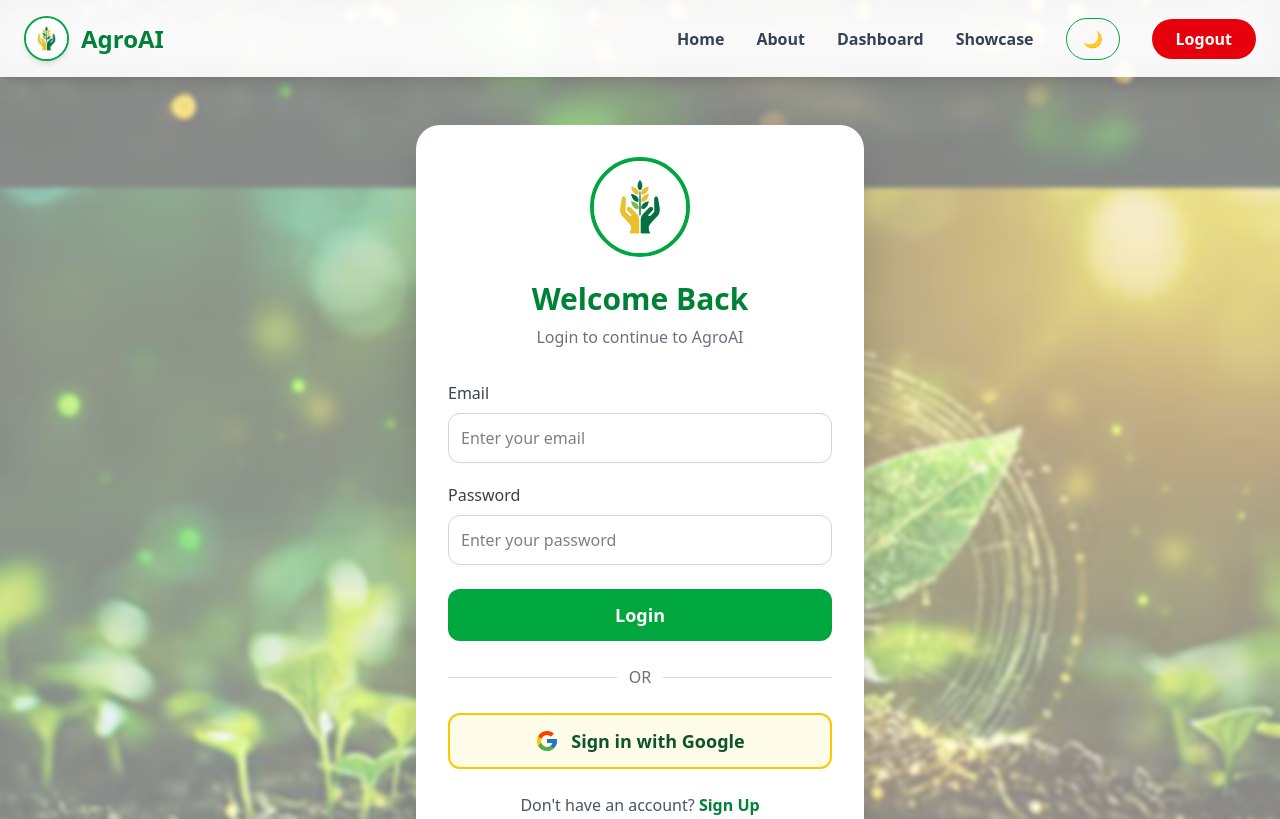
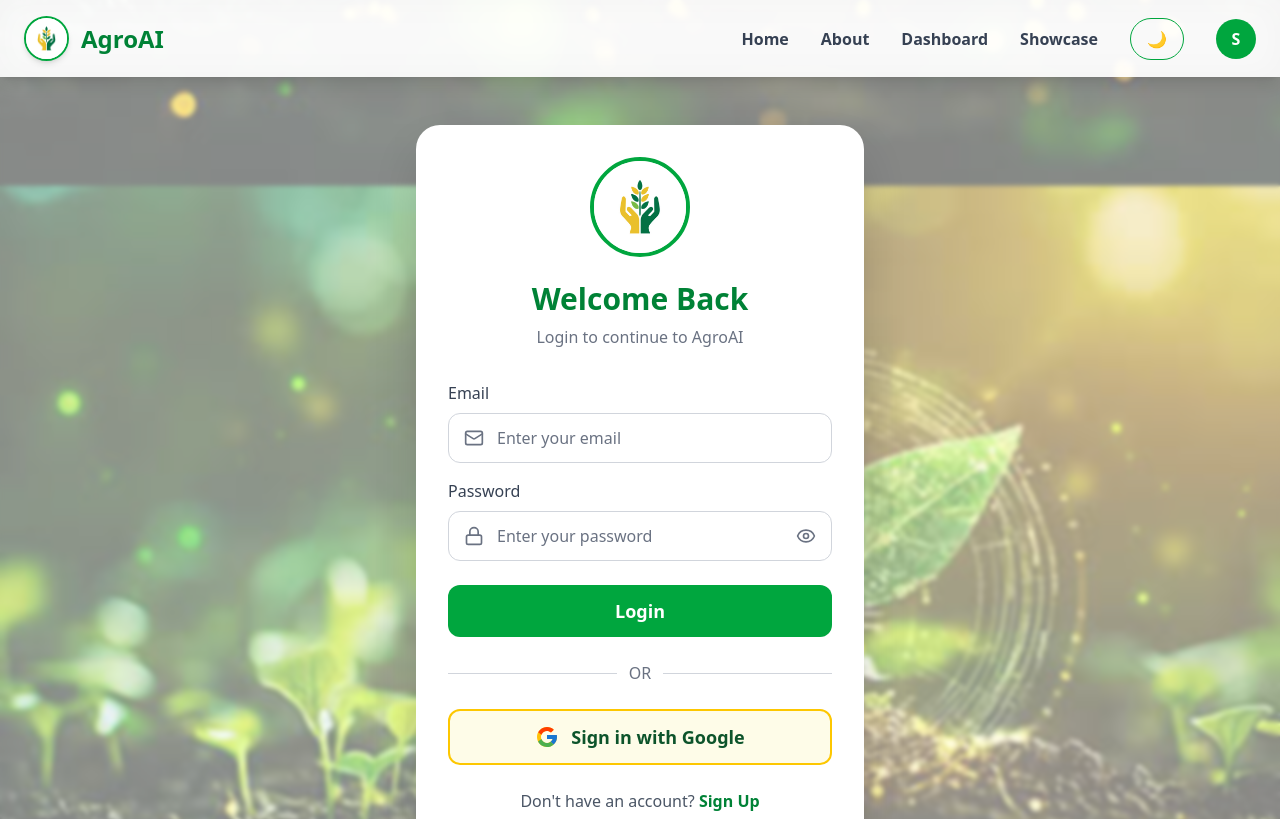
Before and after one commit to harshavennapu/AI-Powered-Crop-Advisory-Chatbot-Prototype-, a Next.js app in the folder front-end/: page /login in a window 1280 px wide. Shown: the top 819 px of the page. Built offline with nearby package versions, Linux system fonts and the light colour scheme; sample sign-in values are in the browser's storage.

Commit message:
Improve UI consistency and fix light theme styling

```diff
--- a/front-end/app/about/page.jsx
+++ b/front-end/app/about/page.jsx
@@ -7,65 +7,58 @@ export default function AboutPage() {
       <Navbar />
 
       <main className="mx-auto w-full max-w-7xl flex-1 px-4 py-10 sm:px-6 lg:px-8">
-
         {/* Hero */}
         <div className="rounded-3xl border border-green-300/30 bg-linear-to-r from-green-900/80 via-emerald-800/80 to-green-700/80 p-8 shadow-2xl backdrop-blur-xl">
-
           <h1 className="text-4xl font-bold text-yellow-300">
             🌱 About AgroAI
           </h1>
 
           <p className="mt-4 text-lg text-green-100">
             AgroAI is an intelligent agriculture platform designed to help
-            farmers make smarter decisions using Artificial Intelligence.
-            Our goal is to improve productivity, reduce crop losses, and
-            provide modern farming solutions through technology.
+            farmers make smarter decisions using Artificial Intelligence. Our
+            goal is to improve productivity, reduce crop losses, and provide
+            modern farming solutions through technology.
           </p>
-
         </div>
 
         {/* Mission & Vision */}
         <div className="mt-10 grid gap-8 md:grid-cols-2">
-
-          <div className="rounded-2xl bg-white/10 p-6 shadow-xl backdrop-blur-md">
+          <div className="rounded-2xl bg-white p-6 shadow-xl dark:bg-gray-800">
             <h2 className="text-2xl font-bold text-yellow-300">
               🎯 Our Mission
             </h2>
 
-            <p className="mt-4 text-green-100">
+            <p className="mt-4 text-gray-700 dark:text-green-100">
               To empower farmers with AI-driven tools that simplify crop
               management, improve decision-making, and promote sustainable
               agriculture.
             </p>
           </div>
 
-          <div className="rounded-2xl bg-white/10 p-6 shadow-xl backdrop-blur-md">
+          <div className="rounded-2xl bg-white p-6 shadow-xl dark:bg-gray-800">
             <h2 className="text-2xl font-bold text-yellow-300">
               👁️ Our Vision
             </h2>
 
-            <p className="mt-4 text-green-100">
+            <p className="mt-4 text-gray-700 dark:text-green-100">
               To create a future where every farmer can access smart farming
               technologies for increased productivity and better livelihoods.
             </p>
           </div>
-
         </div>
 
         {/* Services */}
-        <div className="mt-10 rounded-3xl bg-white/10 p-8 shadow-xl backdrop-blur-md">
-
+        <div className="mt-10 rounded-3xl bg-white p-8 shadow-xl dark:bg-gray-800">
           <h2 className="text-3xl font-bold text-yellow-300">
             🚀 What We Offer
           </h2>
 
           <div className="mt-6 grid gap-6 md:grid-cols-2">
-
             <div className="rounded-xl bg-green-900/40 p-5">
               <h3 className="text-xl font-semibold text-white">
                 🌾 AI Crop Advisory
               </h3>
-              <p className="mt-2 text-green-100">
+              <p className="mt-2 text-gray-100">
                 Personalized crop recommendations based on soil and weather.
               </p>
             </div>
@@ -74,8 +67,9 @@ export default function AboutPage() {
               <h3 className="text-xl font-semibold text-white">
                 ☁️ Weather Insights
               </h3>
-              <p className="mt-2 text-green-100">
-                Real-time forecasts to help farmers plan agricultural activities.
+              <p className="mt-2 text-gray-100">
+                Real-time forecasts to help farmers plan agricultural
+                activities.
               </p>
             </div>
 
@@ -83,7 +77,7 @@ export default function AboutPage() {
               <h3 className="text-xl font-semibold text-white">
                 🐛 Pest Detection
               </h3>
-              <p className="mt-2 text-green-100">
+              <p className="mt-2 text-gray-100">
                 AI-powered pest identification and treatment suggestions.
               </p>
             </div>
@@ -92,30 +86,26 @@ export default function AboutPage() {
               <h3 className="text-xl font-semibold text-white">
                 📈 Market Prices
               </h3>
-              <p className="mt-2 text-green-100">
-                Stay updated with the latest agricultural market trends and crop prices.
+              <p className="mt-2 text-gray-100">
+                Stay updated with the latest agricultural market trends and crop
+                prices.
               </p>
             </div>
-
           </div>
-
         </div>
 
         {/* Team */}
         <div className="mt-10 rounded-3xl border border-yellow-300/20 bg-linear-to-r from-green-900/80 to-emerald-700/80 p-8 text-center shadow-xl">
-
           <h2 className="text-3xl font-bold text-yellow-300">
             🤝 Our Commitment
           </h2>
 
           <p className="mt-4 text-lg text-green-100">
-            We are committed to supporting farmers through innovative,
-            reliable, and user-friendly AI solutions that contribute to
-            sustainable agriculture and food security.
+            We are committed to supporting farmers through innovative, reliable,
+            and user-friendly AI solutions that contribute to sustainable
+            agriculture and food security.
           </p>
-
         </div>
-
       </main>
 
       <Footer />
--- a/front-end/app/dashboard/page.jsx
+++ b/front-end/app/dashboard/page.jsx
@@ -132,28 +132,30 @@ export default function DashboardPage() {
 
         {/* Dashboard Stats */}
         <div className="mt-10 grid gap-6 md:grid-cols-3">
-          <div className="rounded-2xl bg-white/10 p-6 text-center backdrop-blur-md shadow-lg">
+          <div className="rounded-2xl bg-white p-6 text-center shadow-lg dark:bg-gray-800">
             <h2 className="text-4xl font-bold text-yellow-300">
               {stats.users}
             </h2>
 
-            <p className="mt-2 text-white">Registered Users</p>
+            <p className="mt-2 text-gray-700 dark:text-gray-200">
+              Registered Users
+            </p>
           </div>
 
-          <div className="rounded-2xl bg-white/10 p-6 text-center backdrop-blur-md shadow-lg">
+          <div className="rounded-2xl bg-white p-6 text-center shadow-lg dark:bg-gray-800">
             <h2 className="text-4xl font-bold text-yellow-300">
               {stats.crops}
             </h2>
 
-            <p className="mt-2 text-white">Total Crops</p>
+            <p className="mt-2 text-gray-700 dark:text-gray-200">Total Crops</p>
           </div>
 
-          <div className="rounded-2xl bg-white/10 p-6 text-center backdrop-blur-md shadow-lg">
+          <div className="rounded-2xl bg-white p-6 text-center shadow-lg dark:bg-gray-800">
             <h2 className="text-4xl font-bold text-yellow-300">
               {stats.aiFeatures}
             </h2>
 
-            <p className="mt-2 text-white">AI Features</p>
+            <p className="mt-2 text-gray-700 dark:text-gray-200">AI Features</p>
           </div>
         </div>
 
--- a/front-end/app/login/page.jsx
+++ b/front-end/app/login/page.jsx
@@ -1,5 +1,5 @@
 "use client";
-
+import { Eye, EyeOff, Mail, Lock } from "lucide-react";
 import { Suspense, useEffect, useState } from "react";
 import Link from "next/link";
 import Image from "next/image";
@@ -16,6 +16,7 @@ function LoginContent() {
   const [email, setEmail] = useState("");
   const [password, setPassword] = useState("");
   const [loading, setLoading] = useState(false);
+  const [showPassword, setShowPassword] = useState(false);
   const API_URL = "https://ai-powered-crop-advisory-chatbot-fa3i.onrender.com";
   useEffect(() => {
     const token = searchParams.get("token");
@@ -76,7 +77,8 @@ function LoginContent() {
   };
 
   const handleGoogleLogin = () => {
-    window.location.href = `${API_URL}/api/auth/google`;
+    window.location.href =
+      "https://ai-powered-crop-advisory-chatbot-fa3i.onrender.com/api/auth/google";
   };
 
   return (
@@ -103,34 +105,104 @@ function LoginContent() {
             Login to continue to AgroAI
           </p>
 
-          <div className="mb-5">
-            <label className="mb-2 block font-medium text-gray-700">
+          <div className="mb-4">
+            <label className="mb-2 block font-medium text-gray-700 dark:text-gray-300">
               Email
             </label>
+
+            <div className="relative">
+              <Mail
+                size={20}
+                className="absolute left-4 top-1/2 -translate-y-1/2 text-gray-500 dark:text-gray-400"
+              />
 
               <input
                 type="email"
                 placeholder="Enter your email"
                 value={email}
                 onChange={(e) => setEmail(e.target.value)}
-              className="w-full rounded-xl border border-gray-300 p-3 outline-none focus:border-green-600"
+                className="
+        w-full
+        rounded-xl
+        border
+        border-gray-300
+        dark:border-gray-600
+        bg-white
+        dark:bg-gray-800
+        text-gray-900
+        dark:text-white
+        placeholder:text-gray-500
+        dark:placeholder:text-gray-400
+        caret-green-600
+        p-3
+        pl-12
+        outline-none
+        focus:border-green-600
+        focus:ring-2
+        focus:ring-green-500
+      "
               />
+            </div>
           </div>
 
           <div className="mb-6">
-            <label className="mb-2 block font-medium text-gray-700">
+            <label className="mb-2 block font-medium text-gray-700 dark:text-gray-300">
               Password
             </label>
 
+            <div className="relative">
+              <Lock
+                size={20}
+                className="absolute left-4 top-1/2 -translate-y-1/2 text-gray-500 dark:text-gray-400"
+              />
+
               <input
-              type="password"
+                type={showPassword ? "text" : "password"}
                 placeholder="Enter your password"
                 value={password}
                 onChange={(e) => setPassword(e.target.value)}
-              className="w-full rounded-xl border border-gray-300 p-3 outline-none focus:border-green-600"
+                className="
+        w-full
+        rounded-xl
+        border
+        border-gray-300
+        dark:border-gray-600
+        bg-white
+        dark:bg-gray-800
+        text-gray-900
+        dark:text-white
+        placeholder:text-gray-500
+        dark:placeholder:text-gray-400
+        caret-green-600
+        p-3
+        pl-12
+        pr-12
+        outline-none
+        focus:border-green-600
+        focus:ring-2
+        focus:ring-green-500
+      "
               />
+
+              <button
+                type="button"
+                onClick={() => setShowPassword(!showPassword)}
+                className="
+        absolute
+        right-4
+        top-1/2
+        -translate-y-1/2
+        text-gray-500
+        hover:text-green-600
+        dark:text-gray-400
+        dark:hover:text-green-400
+        transition-colors
+      "
+              >
+                {showPassword ? <EyeOff size={20} /> : <Eye size={20} />}
+              </button>
             </div>
-
+          </div>
           <button
             onClick={handleLogin}
             disabled={loading}
--- a/front-end/app/showcase/page.jsx
+++ b/front-end/app/showcase/page.jsx
@@ -56,7 +56,7 @@ export default function ShowcasePage() {
   };
 
   return (
-    <div className="flex min-h-screen flex-col">
+    <div className="flex min-h-screen flex-col bg-gray-50 text-gray-900 dark:bg-gray-900 dark:text-white">
       <Navbar />
 
       <main className="mx-auto flex-1 w-full max-w-6xl px-6 py-10">
@@ -64,7 +64,7 @@ export default function ShowcasePage() {
           UI Components Showcase
         </h1>
 
-        <div className="rounded-3xl border border-green-300/30 bg-white/10 p-8 shadow-2xl backdrop-blur-xl space-y-6">
+        <div className="space-y-6 rounded-3xl border border-green-300/30 bg-white p-8 shadow-2xl dark:bg-gray-800">
           <Button onClick={() => setOpen(true)}>Open Modal</Button>
 
           <Input
@@ -74,12 +74,13 @@ export default function ShowcasePage() {
           />
           <Button onClick={handleSearch}>Search Crop</Button>
           {searchResult && (
-            <div className="rounded-xl border border-green-400/30 bg-green-900/20 p-5">
+            <div className="rounded-xl border border-green-300 bg-green-50 p-5 dark:border-green-400/30 dark:bg-green-900/20">
               <h3 className="mb-2 text-lg font-bold text-yellow-300">
                 Search Result
               </h3>
-
-              <p className="text-green-100 leading-7">{searchResult}</p>
+              <p className="leading-7 text-gray-700 dark:text-green-100">
+                {searchResult}
+              </p>
             </div>
           )}
 
--- a/front-end/components/Navbar.jsx
+++ b/front-end/components/Navbar.jsx
@@ -3,7 +3,7 @@
 import Link from "next/link";
 import Image from "next/image";
 import { useEffect, useState } from "react";
-import { Menu, X } from "lucide-react";
+import { Menu, X, User, ChevronDown, LogOut } from "lucide-react";
 import ThemeToggle from "./ThemeToggle";
 
 const navLinks = [
@@ -14,12 +14,19 @@ const navLinks = [
 ];
 
 export default function Navbar() {
+  const [user, setUser] = useState(null);
   const [isLoggedIn, setIsLoggedIn] = useState(false);
   const [menuOpen, setMenuOpen] = useState(false);
-
+  const [profileOpen, setProfileOpen] = useState(false);
   useEffect(() => {
     const token = localStorage.getItem("token");
+    const storedUser = localStorage.getItem("user");
+
     setIsLoggedIn(!!token);
+
+    if (storedUser) {
+      setUser(JSON.parse(storedUser));
+    }
   }, []);
 
   const handleLogout = () => {
@@ -74,13 +81,49 @@ export default function Navbar() {
               </Link>
             </li>
           ) : (
-            <li>
+            <li className="relative">
               <button
-                onClick={handleLogout}
-                className="rounded-full bg-red-600 px-6 py-2 font-semibold text-white transition hover:bg-red-700"
+                onClick={() => setProfileOpen(!profileOpen)}
+                className="flex items-center justify-center h-10 w-10 rounded-full bg-green-600 text-white font-bold transition hover:bg-green-700"
               >
-                Logout
+                {user?.name?.charAt(0)?.toUpperCase() || "U"}
               </button>
+
+              {profileOpen && (
+                <div className="absolute right-0 mt-3 w-64 overflow-hidden rounded-2xl border border-gray-200 bg-white shadow-xl dark:border-gray-700 dark:bg-gray-800">
+                  <div className="flex items-center gap-3 border-b border-gray-200 p-4 dark:border-gray-700">
+                    <div className="flex h-12 w-12 items-center justify-center rounded-full bg-green-600 text-lg font-bold text-white">
+                      {user?.name?.charAt(0)?.toUpperCase() || "U"}
+                    </div>
+
+                    <div className="min-w-0">
+                      <h3 className="font-semibold text-gray-900 dark:text-white">
+                        {user?.name || "User"}
+                      </h3>
+
+                      <p className="max-w-48 truncate text-sm text-gray-500 dark:text-gray-400">
+                        {user?.email}
+                      </p>
+                    </div>
+                  </div>
+
+                  <Link
+                    href="/profile"
+                    className="flex items-center gap-3 px-4 py-3 text-gray-800 hover:bg-gray-100 dark:text-white dark:hover:bg-gray-700"
+                  >
+                    <User size={18} />
+                    My Profile
+                  </Link>
+
+                  <button
+                    onClick={handleLogout}
+                    className="flex w-full items-center gap-3 px-4 py-3 text-left text-red-600 hover:bg-red-50 dark:hover:bg-gray-700"
+                  >
+                    <LogOut size={18} />
+                    Logout
+                  </button>
+                </div>
+              )}
             </li>
           )}
         </ul>
--- a/front-end/package.json
+++ b/front-end/package.json
@@ -9,7 +9,8 @@
     "lint": "eslint"
   },
   "dependencies": {
-    "lucide-react": "^1.27.0",
+    "framer-motion": "^12.43.0",
+    "lucide-react": "^1.28.0",
     "next": "16.2.9",
     "react": "19.2.4",
     "react-dom": "19.2.4",
```
Also changed, not shown: front-end/app/profile/page.jsx (+114 -42 lines), 1 other file (tests, documents, lock files or other folders). Lines whose indentation alone changed are shown as unchanged.
